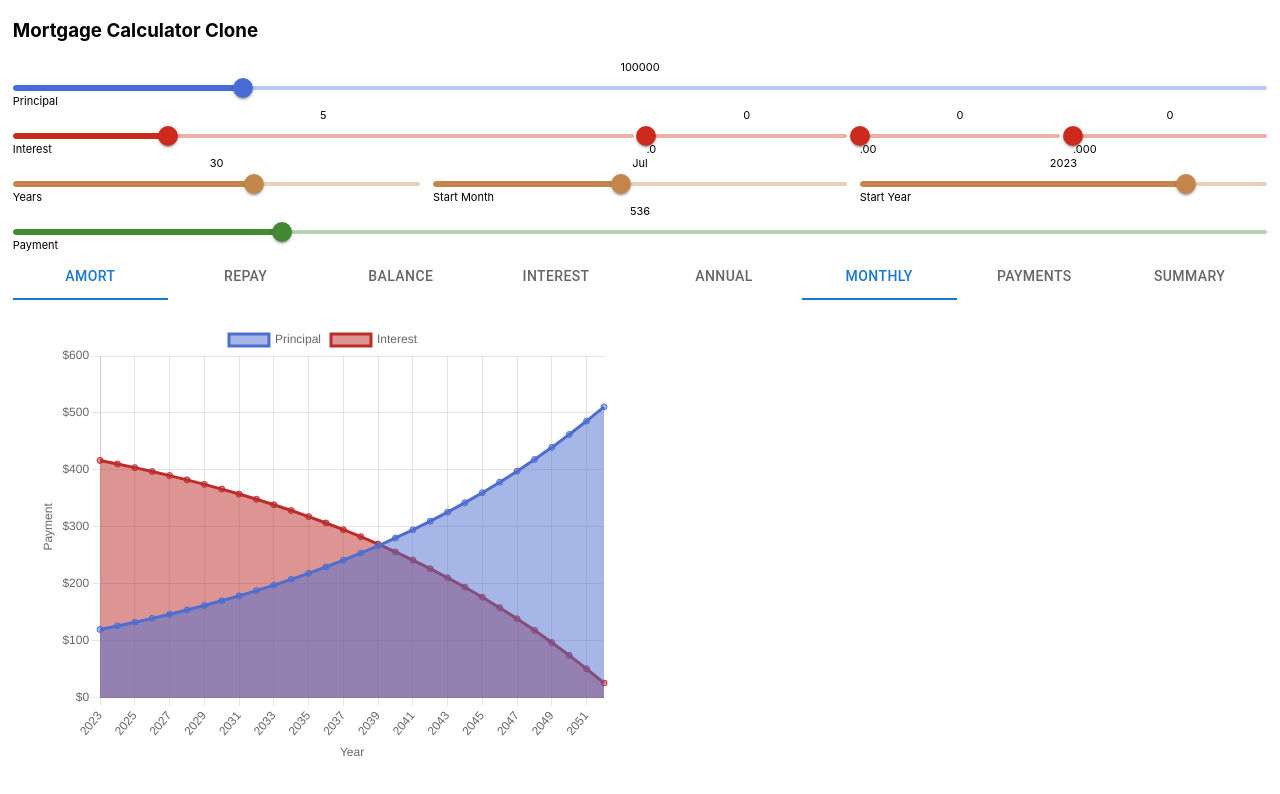
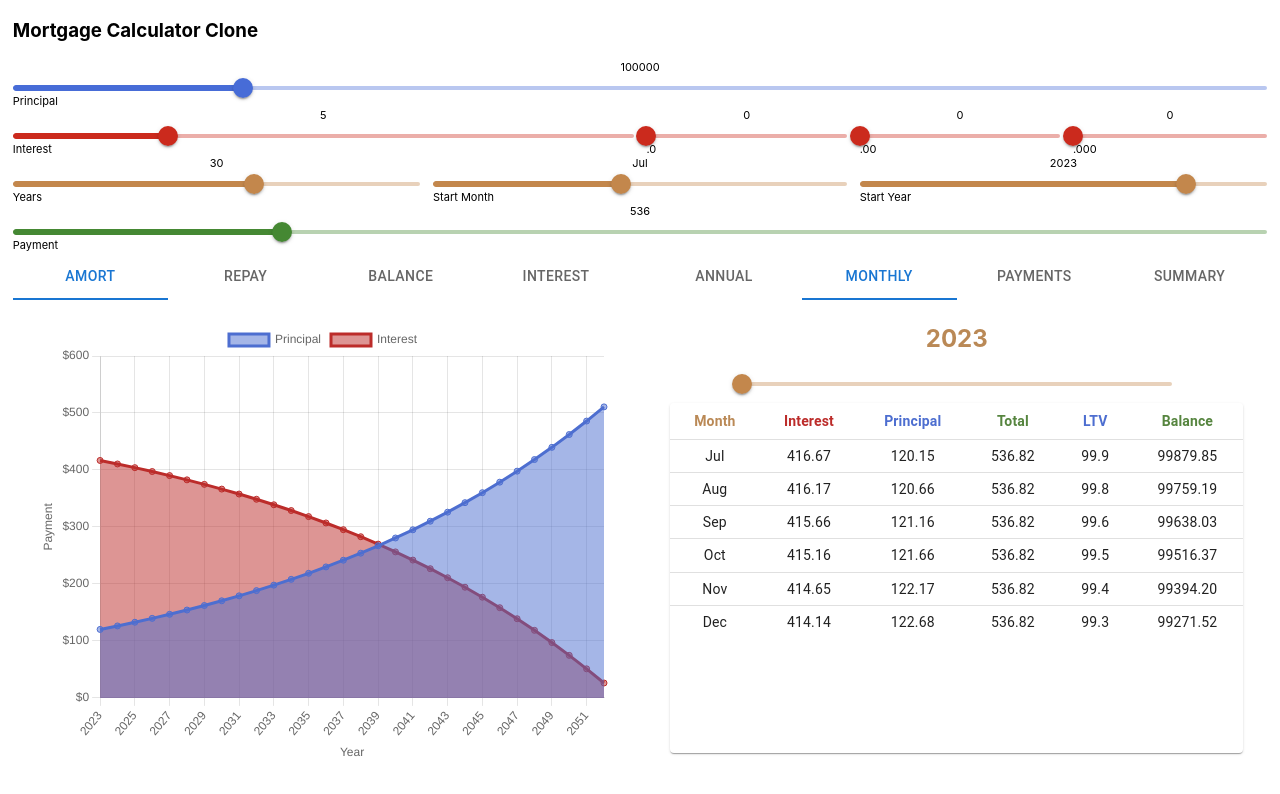
Before and after one commit to jhoots40/mortgage_app, a React (Create React App) app: page / in a window 1280 px wide. Both pictures are taken after a click on the tab "MONTHLY". Shown: the top 794 px of the page. Built offline with nearby package versions, Linux system fonts and the light colour scheme.

Commit message:
monthly table added

```diff
--- a/package.json
+++ b/package.json
@@ -7,6 +7,7 @@
     "@emotion/styled": "^11.11.0",
     "@mui/lab": "^5.0.0-alpha.134",
     "@mui/material": "^5.13.5",
+    "@mui/system": "^5.14.5",
     "@reduxjs/toolkit": "^1.9.5",
     "@testing-library/jest-dom": "^5.16.5",
     "@testing-library/react": "^13.4.0",
--- a/src/components/ChartTabs.js
+++ b/src/components/ChartTabs.js
@@ -11,6 +11,7 @@ import AmortChart from "./AmortChart";
 import BalanceChart from "./BalanceChart";
 import InterestChart from "./InterestChart";
 import AnnualTable from "./AnnualTable";
+import MonthTable from "./MonthTable";
 import { generateMortgage } from "../utils/generateData";
 
 function ChartTabs() {
@@ -106,7 +107,9 @@ function ChartTabs() {
           <TabPanel sx={{ height: 440, textAlign: "center" }} value={0}>
             <AnnualTable mortgage={yearlyMortgage}></AnnualTable>
           </TabPanel>
-          <TabPanel value={1}></TabPanel>
+          <TabPanel sx={{ textAlign: "center" }} value={1}>
+            <MonthTable mortgage={monthlyMortgage}></MonthTable>
+          </TabPanel>
           <TabPanel value={2}></TabPanel>
           <TabPanel value={3}></TabPanel>
         </TabContext>
--- /dev/null
+++ b/src/components/MonthTable.js
@@ -0,0 +1,204 @@
+import React, { useEffect, useState } from "react";
+
+import Paper from "@mui/material/Paper";
+import Table from "@mui/material/Table";
+import TableBody from "@mui/material/TableBody";
+import TableCell from "@mui/material/TableCell";
+import TableContainer from "@mui/material/TableContainer";
+import TableHead from "@mui/material/TableHead";
+import TableRow from "@mui/material/TableRow";
+import { useSelector } from "react-redux";
+import Slider from "@mui/material/Slider";
+import { Box } from "@mui/material";
+import { createTheme, ThemeProvider } from "@mui/material/styles";
+
+const theme = createTheme({
+  palette: {
+    blue: {
+      main: "#476CD7",
+    },
+    red: {
+      main: "#CB2A1D",
+    },
+    gold: {
+      main: "#C3874C",
+    },
+    green: {
+      main: "#458833",
+    },
+  },
+});
+
+const columns = [
+  {
+    id: "month",
+    label: "Month",
+    minWidth: "16.666%",
+    align: "left",
+    color: "rgb(186, 137, 86)",
+  },
+  {
+    id: "interest",
+    label: "Interest",
+    minWidth: "16.666%",
+    align: "left",
+    color: "rgb(188, 44, 42)",
+  },
+  {
+    id: "principal",
+    label: "Principal",
+    minWidth: "16.666%",
+    align: "left",
+    color: "rgb(77, 110, 208)",
+  },
+  {
+    id: "total",
+    label: "Total",
+    minWidth: "16.666%",
+    align: "left",
+    color: "rgb(86, 133, 63)",
+  },
+  {
+    id: "ltv",
+    label: "LTV",
+    minWidth: "16.666%",
+    align: "left",
+    color: "rgb(77, 110, 208)",
+  },
+  {
+    id: "balance",
+    label: "Balance",
+    minWidth: "16.666%",
+    align: "left",
+    color: "rgb(86, 133, 63)",
+  },
+];
+
+function MonthTable({ mortgage }) {
+  const startYear = useSelector((state) => state.start_year);
+  const totalYears = useSelector((state) => state.years);
+  const principal = useSelector((state) => state.principal);
+  const start_month = useSelector((state) => state.start_month);
+
+  const [year, setYear] = useState(startYear);
+  const [currentData, setCurrentData] = useState([]);
+
+  useEffect(() => {
+    if (startYear > year) setYear(startYear);
+    if (startYear + totalYears < year) setYear(startYear + totalYears);
+    let arr = [];
+    if (year === startYear) {
+      for (let i = 0; i < 12 - mortgage[0].month_idx; i++) {
+        arr.push(mortgage[i]);
+      }
+    } else if (year === startYear + totalYears) {
+      for (
+        let i = mortgage.length - mortgage[0].month_idx;
+        i < mortgage.length;
+        i++
+      ) {
+        arr.push(mortgage[i]);
+      }
+    } else {
+      let startMonth = mortgage[0].month_idx;
+      let startIndex = (year - startYear) * 12 - startMonth;
+      if (startIndex > 0 && startIndex < mortgage.length) {
+        for (let i = 0; i < 12; i++) {
+          arr.push(mortgage[startIndex + i]);
+        }
+      }
+    }
+    setCurrentData(arr);
+  }, [year, startYear, totalYears, mortgage]);
+
+  return (
+    <ThemeProvider theme={theme}>
+      <Box
+        sx={{
+          width: "100%",
+          display: "flex",
+          flexDirection: "column",
+          flex: 1,
+        }}
+      >
+        <h2 style={{ color: "rgb(186, 137, 86)", margin: 0 }}>{year}</h2>
+        <Box sx={{ width: "75%", mt: 2, mx: "12.5%" }}>
+          <Slider
+            defaultValue={year}
+            value={year}
+            min={startYear}
+            max={
+              start_month === 0
+                ? startYear + totalYears - 1
+                : startYear + totalYears
+            }
+            valueLabelDisplay="off"
+            color="gold"
+            step={1}
+            onChange={(e) => {
+              setYear(e.target.value);
+              setCurrentData([]);
+              //generateTable(e.target.value);
+            }}
+            size="medium"
+          />
+        </Box>
+        <TableContainer
+          component={Paper}
+          sx={{ height: 350, maxHeight: "100%", overflow: "auto" }}
+        >
+          <Table stickyHeader size="small" aria-label="simple table">
+            <TableHead>
+              <TableRow>
+                {columns.map((column) => (
+                  <TableCell
+                    key={column.id}
+                    align="center"
+                    sx={{
+                      minWidth: column.minWidth,
+                      color: column.color,
+                      fontWeight: "bold",
+                    }}
+                  >
+                    {column.label}
+                  </TableCell>
+                ))}
+              </TableRow>
+            </TableHead>
+            <TableBody>
+              {currentData.map((val) => (
+                <TableRow
+                  key={val.month}
+                  sx={{
+                    "&:last-child td, &:last-child th": { border: 0 },
+                    maxHeight: 10,
+                  }}
+                  size="small"
+                >
+                  <TableCell align="center">{val.month}</TableCell>
+                  <TableCell align="center">
+                    {val.int_payment.toFixed(2)}
+                  </TableCell>
+                  <TableCell align="center">
+                    {val.prin_payment.toFixed(2)}
+                  </TableCell>
+                  <TableCell align="center">
+                    {(val.int_payment + val.prin_payment).toFixed(2)}
+                  </TableCell>
+                  <TableCell align="center">
+                    {((val.remaining / principal) * 100).toFixed(1)}
+                  </TableCell>
+                  <TableCell align="center">
+                    {val.remaining.toFixed(2)}
+                  </TableCell>
+                </TableRow>
+              ))}
+            </TableBody>
+          </Table>
+        </TableContainer>
+      </Box>
+    </ThemeProvider>
+  );
+}
+
+export default MonthTable;
--- a/src/utils/generateData.js
+++ b/src/utils/generateData.js
@@ -52,8 +52,9 @@ export const generateMortgage = (
     remainingPrincipal -= principalPayment;
 
     let toAdd = {
-      id: Math.floor((i + start_month) / 12) + 2023,
+      id: Math.floor((i + start_month) / 12) + start_year,
       month: months[(i + start_month) % 12],
+      month_idx: (i + start_month) % 12,
       prin_payment: principalPayment,
       int_payment: interestPayment,
       remaining: remainingPrincipal,
@@ -80,6 +81,4 @@ export const generateMortgage = (
 
   dispatch(actions.setMonthlyMortgage(monthlyMortgageInfo));
   dispatch(actions.setYearlyMortgage(yearlyMortgageInfo));
-  console.log(monthlyMortgageInfo);
-  console.log(yearlyMortgageInfo);
 };
```
Also changed, not shown: 1 other file (tests, documents, lock files or other folders).
